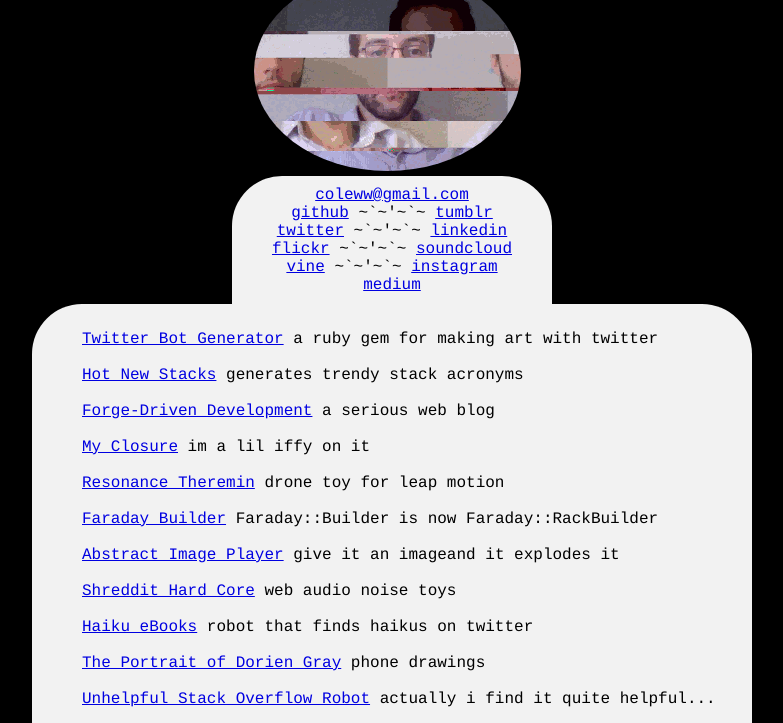
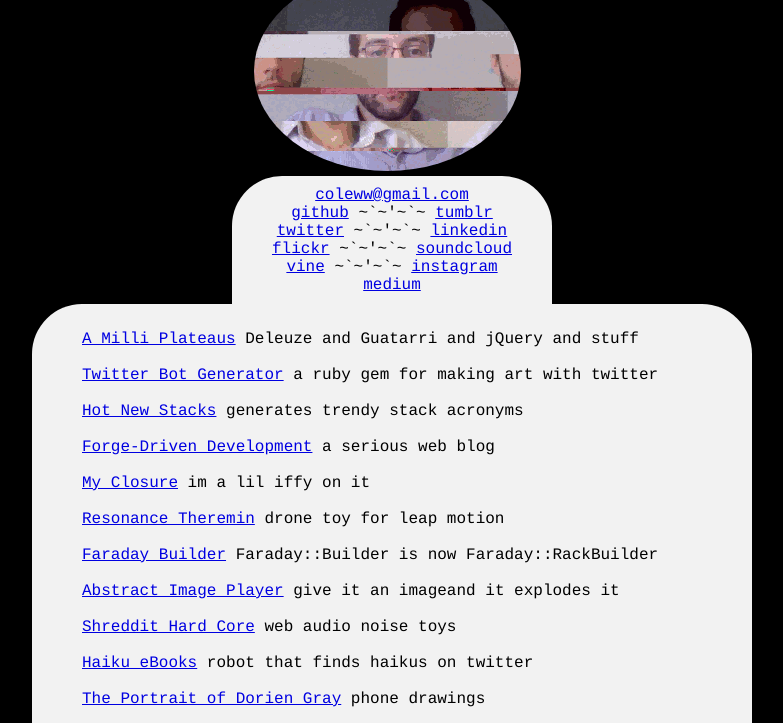
Before and after one commit to coleww/personalsitearchive, a plain HTML site: page index.html in a window 1280 px wide. Shown: the part 77-800 px from the top of the page, without its empty margins (248-1031 px from the left). Drawn offline with Linux system fonts and the light colour scheme.

Commit message:
added milli plateauxz

```diff
--- a/index.html
+++ b/index.html
@@ -49,6 +49,7 @@
 
     <div style="background: white; width: 700; text-align: left; padding: 10px; opacity: 0.95; border-radius: 50px;">
       <ul style="list-style: none;">
+        <li><a href="http://coleww.github.io/a_milli_plateaus">A Milli Plateaus</a> Deleuze and Guatarri and jQuery and stuff</li><br/>
         <li><a href="https://rubygems.org/gems/twitter_bot_generator" target="_blank">Twitter Bot Generator</a> a ruby gem for making art with twitter</li><br />
         <li><a href="https://twitter.com/HotNewStacks"  target="_blank">Hot New Stacks</a> generates trendy stack acronyms</li><br />
         <li><a href="https://medium.com/forge-driven-development"  target="_blank">Forge-Driven Development</a> a serious web blog</li><br />
```
